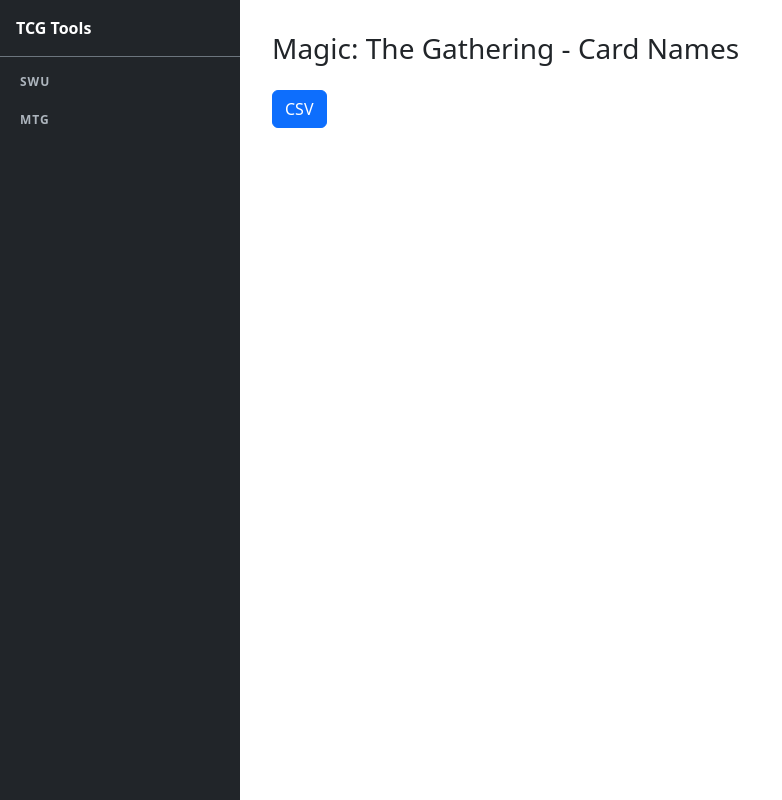
After one commit to urscion/tcg-tools, a Flask app: page /mtg/card-names/ in a window 1280 px wide. The commit adds this page. Shown: the whole page, without its empty margins (0-782 px from the left). Run offline with Flask 3, Linux system fonts and the light colour scheme; parts of the project's set-up code (start-up, migrations or seed data) failed here and were passed over.

Commit message:
Add MTG tools

```diff
--- a/app.py
+++ b/app.py
@@ -6,6 +6,7 @@
 
 from flask import Flask, render_template
 
+from tools.mtg import mtg_bp
 from tools.swu import swu_bp
 
 app = Flask(__name__)
@@ -17,3 +18,4 @@ def index() -> str:
 
 
 app.register_blueprint(swu_bp, url_prefix="/swu")
+app.register_blueprint(mtg_bp, url_prefix="/mtg")
--- a/pyproject.toml
+++ b/pyproject.toml
@@ -13,6 +13,7 @@ dependencies = [
     "tyro>=0.9.5",
     "flask>=3.1.2",
     "requests>=2.32.5",
+    "scrython>=2.0.3",
 ]
 
 [dependency-groups]
--- a/templates/navbar.html
+++ b/templates/navbar.html
@@ -2,7 +2,7 @@
   <div class="px-3 pb-3 mb-2 border-bottom border-secondary">
     <span class="text-white fw-semibold">TCG Tools</span>
   </div>
-  {% set nav = [('SWU', 'swu', [('Picklist', 'picklist')])] %}
+  {% set nav = [('SWU', 'swu', [('Picklist', 'picklist')]), ('MTG', 'mtg', [('Card Names', 'card-names')])] %}
   {% for
     tcg_name, tcg_id, tcg_tool in nav %}
     <div class="mb-1">
@@ -11,7 +11,7 @@
               data-bs-target="#{{ tcg_id }}"
               aria-expanded="false"
               aria-controls="{{ tcg_id }}">{{ tcg_name }}</button>
-      <div class="collapse show" id="{{ tcg_id }}">
+      <div class="collapse hide" id="{{ tcg_id }}">
         {% for tool_name, tool_route in tcg_tool %}
           <a href="{{ url_for(tcg_id + '.' + tool_route + '.index') }}"
              class="tool-link active">{{ tool_name }}</a>
--- /dev/null
+++ b/tools/mtg/card_names/routes.py
@@ -0,0 +1,42 @@
+import csv
+import io
+import itertools
+import tempfile
+from pathlib import Path
+
+import scrython
+from flask import render_template, request, send_file
+
+from tools.mtg.card_names import mtg_card_names_bp
+
+
+def save_to_csv() -> Path:
+    cards = set(scrython.catalogs.CardNames().data)
+    cards = sorted(cards)
+
+    file_path = Path(tempfile.gettempdir()) / "mtg_card_names.csv"
+
+    with open(file_path, "w", newline="\n") as csvfile:
+        writer = csv.writer(csvfile)
+        writer.writerows(
+            itertools.zip_longest(
+                cards,
+                [
+                    "",
+                ],
+            )
+        )
+
+    return file_path
+
+
+@mtg_card_names_bp.route("/", methods=["GET", "POST"])
+def index():
+    if request.method == "POST":
+        return send_file(
+            io.BytesIO(save_to_csv().read_bytes()),
+            mimetype="text/csv",
+            as_attachment=True,
+            download_name="mtg_card_names.csv",
+        )
+    return render_template("mtg/card-names/index.html")
--- /dev/null
+++ b/tools/mtg/card_names/templates/mtg/card-names/index.html
@@ -0,0 +1,10 @@
+{% extends "base.html" %}
+{% block title %}MTG — Card Names{% endblock %}
+{% block
+    content %}
+    <h3 class="mb-4">Magic: The Gathering - Card Names</h3>
+    <form method="POST">
+        <input type="hidden" name="output" value="csv">
+        <button type="submit" class="btn btn-primary">CSV</button>
+    </form>
+{% endblock %}
```
Also changed, not shown: tools/mtg/__init__.py (added, +11 -0 lines), tools/mtg/card_names/__init__.py (added, +11 -0 lines), 1 other file.
